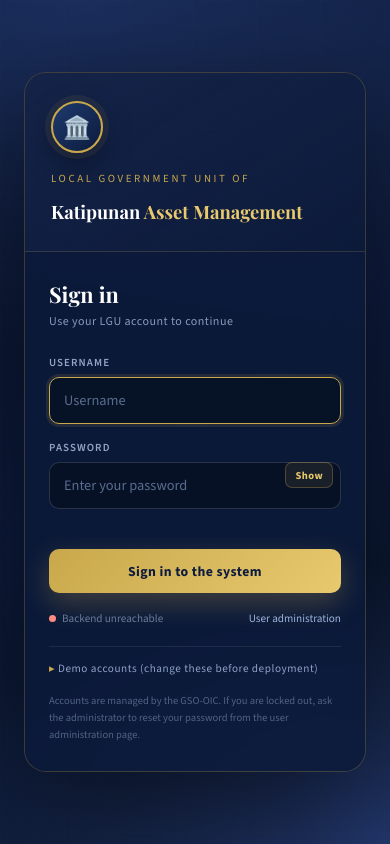
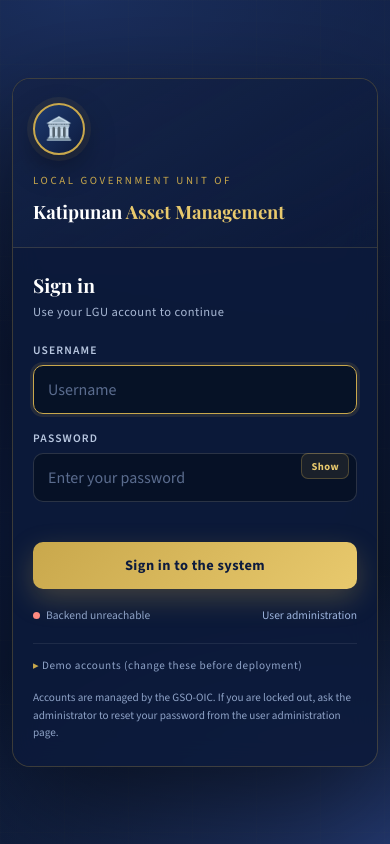
Before and after one commit to evieve24/katipunan-ams, a Python web app: template frontend/templates/login.html in a window 390 px wide. Run offline with Jinja, Linux system fonts and the light colour scheme; the template is opened without the code that fills it, so the values that code supplies are empty.

Commit message:
Improve mobile login contrast and responsive layouts

```diff
--- a/frontend/static/css/login.css
+++ b/frontend/static/css/login.css
@@ -31,17 +31,17 @@
   .brand h1{font-family:'Playfair Display',serif;font-size:1.5rem;line-height:1.25;color:#fff;margin-top:22px;}
   .brand h1 span{color:var(--gold-light)}
   .brand .kicker{font-size:.68rem;letter-spacing:.24em;text-transform:uppercase;color:var(--gold);margin-top:18px;}
-  .brand p{font-size:.82rem;line-height:1.65;color:var(--muted);margin-top:12px;max-width:34ch;}
-  .brand-foot{font-size:.68rem;color:#5a7099;letter-spacing:.05em;margin-top:34px;line-height:1.7}
+  .brand p{font-size:.82rem;line-height:1.65;color:#a8b8d4;margin-top:12px;max-width:34ch;}
+  .brand-foot{font-size:.68rem;color:#8fa3c7;letter-spacing:.05em;margin-top:34px;line-height:1.7}
   .brand-foot b{color:#8fa3c7;font-weight:600}
   .chips{display:flex;flex-wrap:wrap;gap:7px;margin-top:18px}
   .chip{font-size:.66rem;color:#c8d5ec;border:1px solid rgba(255,255,255,.12);background:rgba(255,255,255,.06);
     border-radius:20px;padding:4px 10px}
   .panel{padding:42px 38px;background:rgba(13,27,62,.72);display:flex;flex-direction:column;justify-content:center;}
   .panel h2{font-family:'Playfair Display',serif;font-size:1.35rem;color:#fff}
-  .panel .sub{font-size:.75rem;color:var(--muted);margin-top:5px;margin-bottom:26px;letter-spacing:.04em}
+  .panel .sub{font-size:.75rem;color:#a8b8d4;margin-top:5px;margin-bottom:26px;letter-spacing:.04em}
   label{display:block;font-size:.68rem;font-weight:600;letter-spacing:.1em;text-transform:uppercase;
-    color:#93a4c4;margin-bottom:7px}
+    color:#b8c7e0;margin-bottom:7px}
   .field{position:relative;margin-bottom:16px}
   input[type=text],input[type=password]{
     width:100%;padding:13px 14px;border-radius:10px;border:1px solid rgba(255,255,255,.14);
@@ -65,7 +65,7 @@
   .submit:hover{transform:translateY(-1px);box-shadow:0 14px 34px rgba(201,168,76,.38)}
   .submit:active{transform:translateY(0)}
   .submit:disabled{opacity:.6;cursor:wait;transform:none}
-  .meta{display:flex;align-items:center;justify-content:space-between;gap:10px;margin-top:18px;font-size:.7rem;color:#6a7c9c}
+  .meta{display:flex;align-items:center;justify-content:space-between;gap:10px;margin-top:18px;font-size:.7rem;color:#8fa3c7}
   .status{display:inline-flex;align-items:center;gap:6px}
   .status-dot{width:7px;height:7px;border-radius:50%;background:#8899bb}
   .status-dot.ok{background:var(--green);box-shadow:0 0 8px rgba(110,231,160,.6)}
@@ -84,12 +84,22 @@
   .demo-account:hover{border-color:var(--gold-dim);background:rgba(201,168,76,.08)}
   .demo-account b{color:#cdd8ea;font-weight:600}
   .demo-account span{color:#6a7c9c;font-family:ui-monospace,monospace;font-size:.66rem}
-  .foot{margin-top:16px;font-size:.66rem;color:#516383;line-height:1.6}
+  .foot{margin-top:16px;font-size:.66rem;color:#8fa3c7;line-height:1.6}
   @media (max-width:760px){
-    .shell{grid-template-columns:1fr}
-    .brand{padding:28px 26px;border-right:none;border-bottom:1px solid rgba(201,168,76,.18)}
+    body{padding:14px 12px;}
+    .shell{grid-template-columns:1fr;border-radius:18px;}
+    .brand{padding:24px 20px;border-right:none;border-bottom:1px solid rgba(201,168,76,.18)}
     .brand p,.brand-foot,.chips{display:none}
-    .brand h1{font-size:1.15rem;margin-top:14px}
+    .brand h1{font-size:1.15rem;margin-top:12px;line-height:1.3}
     .seal{width:52px;height:52px;font-size:1.4rem}
-    .panel{padding:28px 24px}
+    .panel{padding:24px 20px}
+    .panel h2{font-size:1.2rem}
+    .panel .sub{font-size:.78rem;line-height:1.45;margin-bottom:20px}
+    label{font-size:.72rem;line-height:1.4}
+    input[type=text],input[type=password]{font-size:16px;}
+    .submit{font-size:.9rem;padding:14px;}
+    .meta{flex-wrap:wrap;gap:6px;font-size:.72rem;line-height:1.45}
+    .demo-account{font-size:.75rem;flex-wrap:wrap;gap:4px 10px;}
+    .demo-account span{font-size:.72rem;}
+    .foot{font-size:.7rem;line-height:1.55}
   }
--- a/frontend/static/sw.js
+++ b/frontend/static/sw.js
@@ -7,7 +7,7 @@
    - Same-origin assets are cache-first with a background refresh.
    - Remaining CDN assets (fonts, icons, Chart.js) use stale-while-revalidate.
 */
-const VERSION = 'katipunan-ams-v74.73';
+const VERSION = 'katipunan-ams-v74.76';
 const SHELL_CACHE = `${VERSION}-shell`;
 const RUNTIME_CACHE = `${VERSION}-runtime`;
 
```
Also changed, not shown: frontend/templates/index.html (+6 -6 lines), frontend/static/css/app.css.
